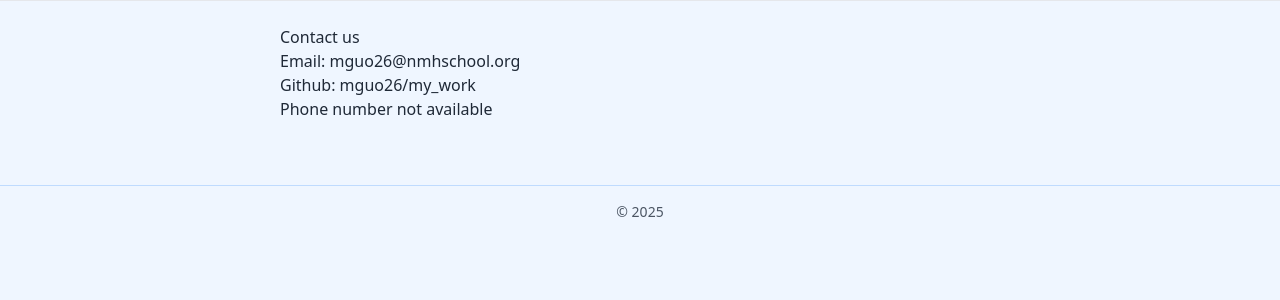
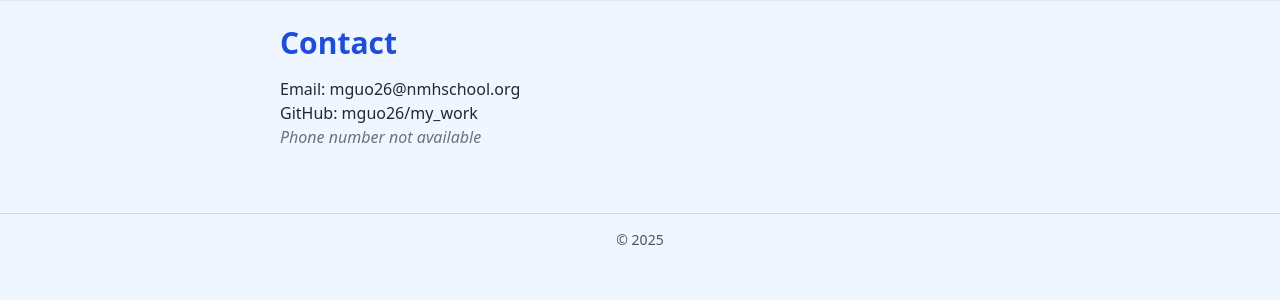
Before and after one commit to mguo26/my_work, a Flask app: page /contact in a window 1280 px wide. Shown: the part 48-348 px from the top of the page. Run offline with Flask 3, Linux system fonts and the light colour scheme; some libraries are stand-ins or nearby versions.

Commit message:
Update contact.html

```diff
--- a/iteration_05/templates/contact.html
+++ b/iteration_05/templates/contact.html
@@ -1,15 +1,14 @@
 {% extends 'base.html' %}
 {% block title %}Contact{% endblock %}
 {% block content %}
-<h1>Contact us</h1>
+<h1 class="text-3xl font-bold text-blue-700 mb-4">Contact</h1>
 
 <p>Email: {{ contact.email }}</p>
-<p>Github: {{ contact.github }}</p>
+<p>GitHub: {{ contact.github }}</p>
 
 {% if contact.phone %}
   <p>Phone: {{ contact.phone }}</p>
 {% else %}
-  <p>Phone number not available</p>
+  <p class="text-gray-500 italic">Phone number not available</p>
 {% endif %}
-
 {% endblock %}
```
